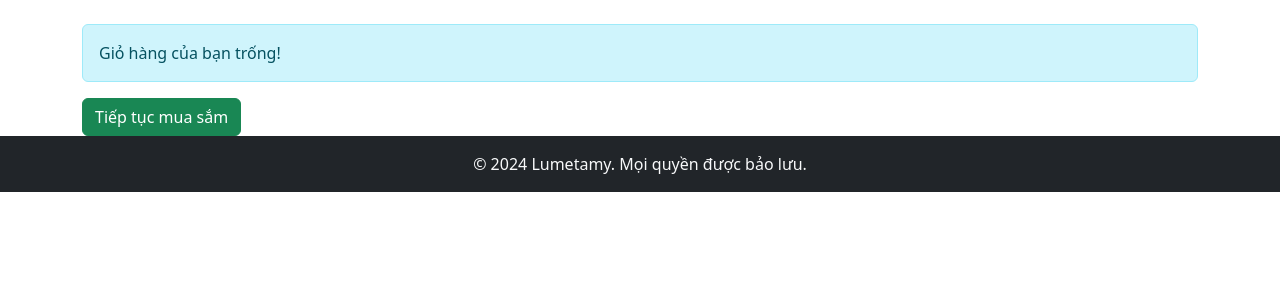
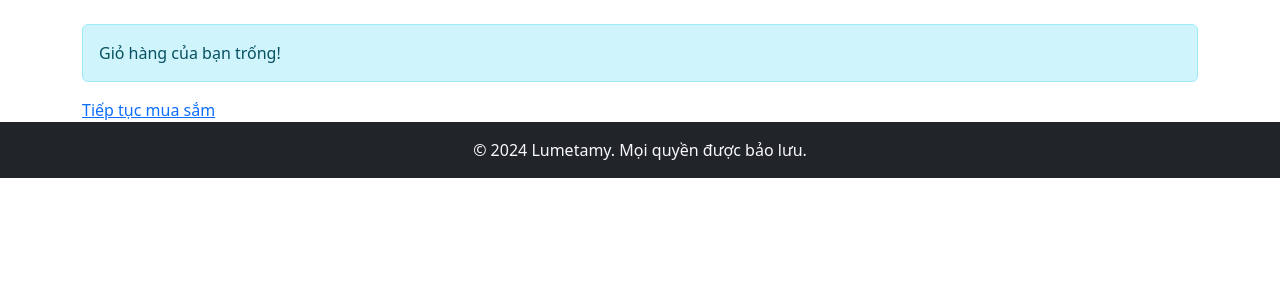
Before and after one commit to lt19284/tmdt2, a Flask app: page /cart in a window 1280 px wide. Shown: the part 92-392 px from the top of the page. Run offline with Flask 3, Linux system fonts and the light colour scheme; parts of the project's set-up code (start-up, migrations or seed data) failed here and were passed over; some libraries are stand-ins or nearby versions.

Commit message:
Update cart.html

```diff
--- a/templates/cart.html
+++ b/templates/cart.html
@@ -84,11 +84,11 @@
                 </tbody>
             </table>
             <div class="d-flex justify-content-between">
-                <a href="{{ url_for('checkout') }}" class="btn btn-primary">Thanh toán</a>
+                <a href="{{ url_for('checkout') }}" class="">Thanh toán</a>
             </div>
         {% else %}
             <p class="alert alert-info">Giỏ hàng của bạn trống!</p>
-            <a href="{{ url_for('index') }}" class="btn btn-success">Tiếp tục mua sắm</a>
+            <a href="{{ url_for('index') }}" class="">Tiếp tục mua sắm</a>
         {% endif %}
     </main>
 
```
